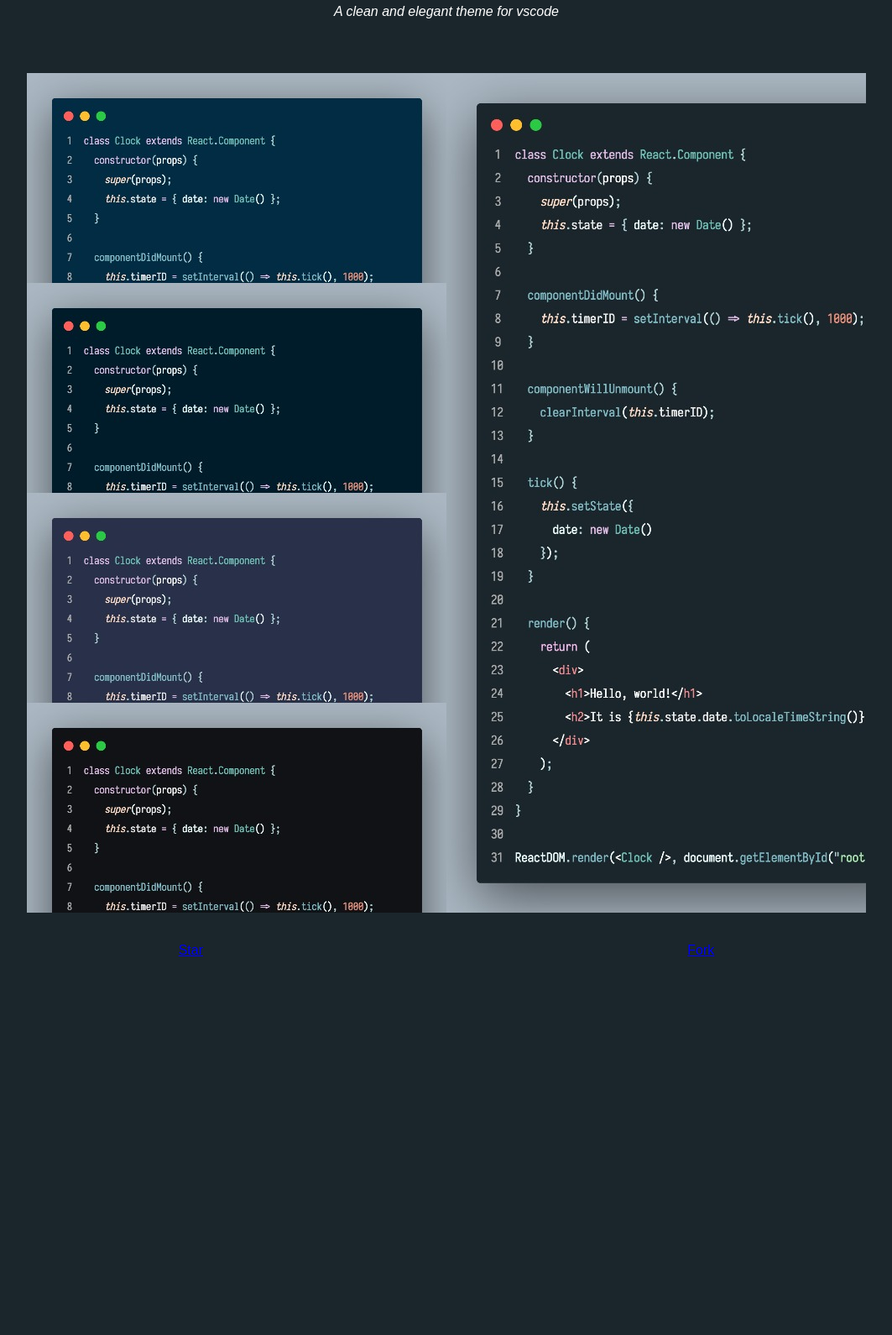
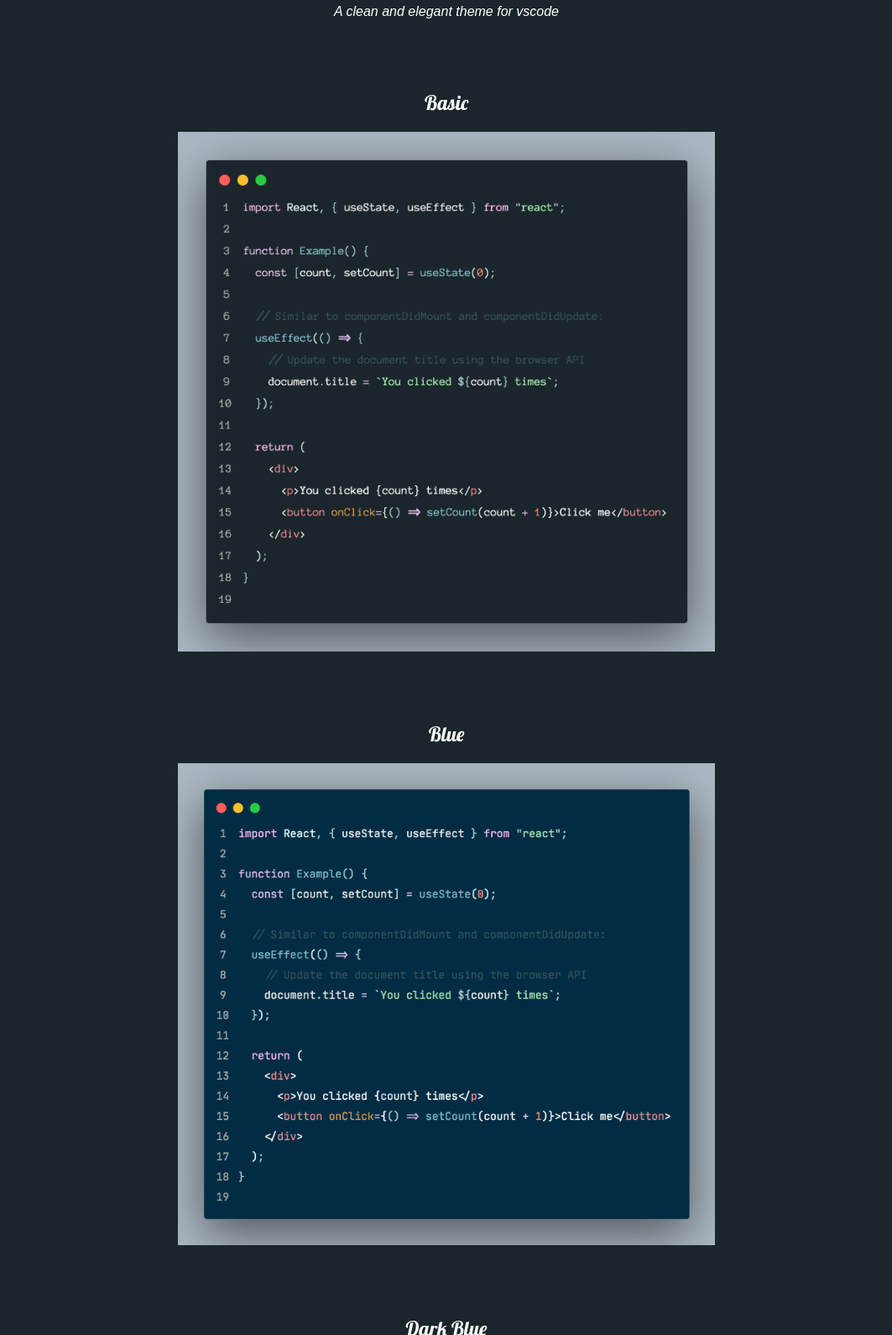
Before and after one commit to Ziyadsk/Elegant, a website: page docs/index.html in a window 1280 px wide. Shown: the part 218-1808 px from the top of the page at 84% size, without its empty margins (108-1171 px from the left). Before the commit the page ends 1391 px from the top, so only its background shows below. Drawn offline with Linux system fonts and the light colour scheme.

Commit message:
DOCS: update images & layout

```diff
--- a/docs/index.html
+++ b/docs/index.html
@@ -12,17 +12,34 @@
     <!-- Place this tag in your head or just before your close body tag. -->
   </head>
   <body>
-    <div id="main-container">
-      <img src="../images/elegant-logo-128.png" width="128" />
-
+    <div id="header-section">
+      <img src="./images/elegant-logo.svg" width="128" />
+    </div>
       <h1>Elegant</h1>
       <em>A clean and elegant theme for vscode</em>
-
+      <!-- <img src="./images/themes.png" /> -->
       <section>
-        <img src="../images/screenshot.jpg" />
+        <h2>Basic</h2>
+        <img src="./images/elegant.png" />
+      </section>
+      <section>
+        <h2>Blue</h2>
+        <img src="./images/blue.png" />
+      </section>
+      <section>
+        <h2>Dark Blue</h2>
+        <img src="./images/dark-blue.png" />
+      </section>
+      <section>
+        <h2>Purple</h2>
+        <img src="./images/purple.png" />
+      </section>
+      <section>
+        <h2>Very Dark</h2>
+        <img src="./images/very-dark.png" />
       </section>
     </div>
-    <header>
+    <div id="links">
       <!-- Place this tag where you want the button to render. -->
       <a
         class="github-button"
@@ -45,7 +62,7 @@
         aria-label="Fork ziyadsk/elegant on GitHub"
         >Fork</a
       >
-    </header>
+    </div>
     <script async defer src="https://buttons.github.io/buttons.js"></script>
   </body>
 </html>
--- a/docs/style.css
+++ b/docs/style.css
@@ -4,19 +4,33 @@ body {
   margin: 0px;
   background-color: #1b262c;
   color: white;
+  display: flex;
+  flex-direction: column;
+  align-items: center;
 }
-#main-container {
-  text-align: center;
-}
-#main-container h1 {
+
+h1,
+h2 {
   font-family: lobster;
   font-weight: lighter;
 }
-header {
+
+#links {
   padding: 2em;
   display: flex;
   justify-content: space-around;
 }
+
+em + img {
+  width: 100%;
+  height: 70%;
+}
 section {
   margin-top: 4em;
+  display: flex;
+  flex-direction: column;
+  align-items: center;
 }
+section img {
+  width: 50%;
+}
```
Also changed, not shown: docs/images/blue.png (added), docs/images/dark-blue.png (added), docs/images/elegant-logo.svg (renamed from images/elegant-logo.svg), docs/images/elegant.png (added), docs/images/purple.png (added), docs/images/themes.png (added), docs/images/very-dark.png (added).
